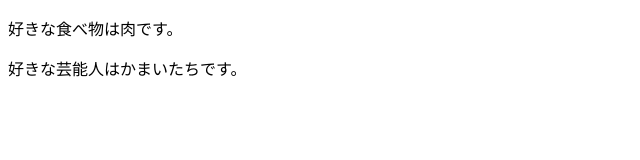
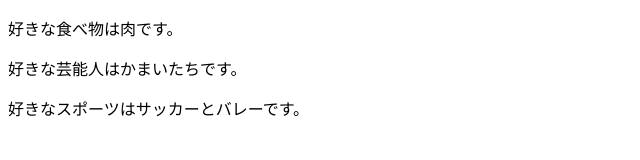
Before and after one commit to segariku/command-practice, a plain HTML site: page index.html in a window 1280 px wide. Shown: the whole page, without its empty margins (0-640 px from the left). Drawn offline with Linux system fonts and the light colour scheme.

Commit message:
好きなスポーツを追記＆修正

```diff
--- a/index.html
+++ b/index.html
@@ -8,5 +8,6 @@
 <body>
     <p>好きな食べ物は肉です。</p>
     <p>好きな芸能人はかまいたちです。</p>
+    <p>好きなスポーツはサッカーとバレーです。</p>
 </body>
 </html>
```
